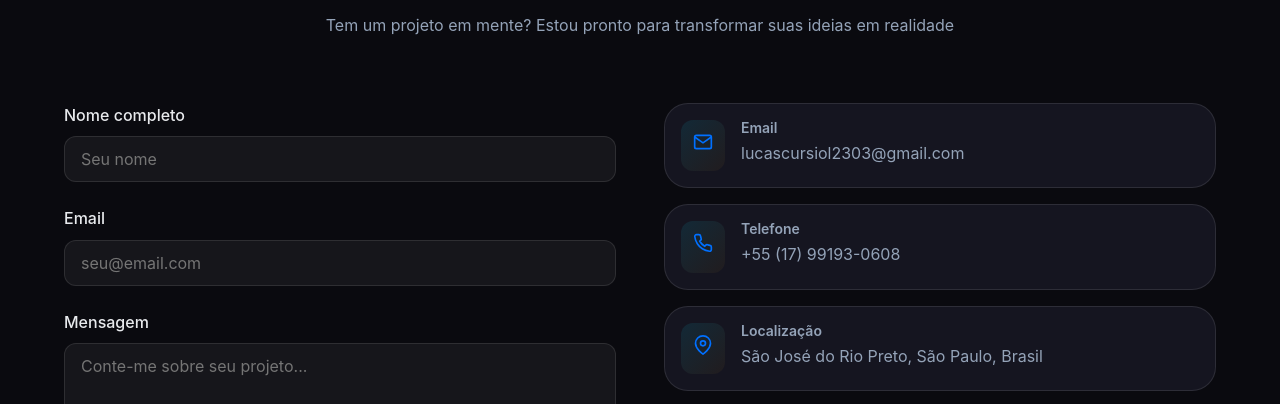
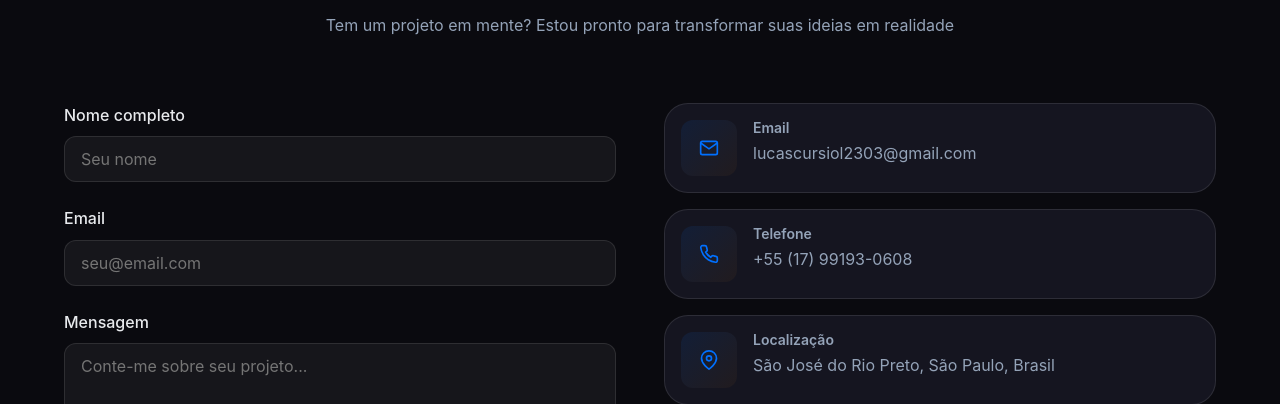
Before and after one commit to Cursiol/webfusiondev, a plain HTML site: page index.html in a window 1280 px wide. Shown: the part 4848-5252 px from the top of the page. Drawn offline with nearby package versions, Linux system fonts and the light colour scheme.

Commit message:
Ajuste tamanho icones

```diff
--- a/assets/styles/styles.css
+++ b/assets/styles/styles.css
@@ -958,8 +958,13 @@ h3 {
 }
 
 .info-icon {
-    padding: 0.75rem;
-    background: linear-gradient(135deg, rgba(0, 217, 255, 0.1), rgba(255, 157, 0, 0.05));
+    display: flex;
+    align-items: center;
+    justify-content: center;
+    width: 3.5rem;
+    height: 3.5rem;
+    flex-shrink: 0;
+    background: linear-gradient(135deg, rgba(0, 112, 255, 0.1), rgba(255, 138, 0, 0.05));
     border-radius: var(--radius-md);
     color: var(--neon-blue);
     transition: all 0.3s ease;
```
